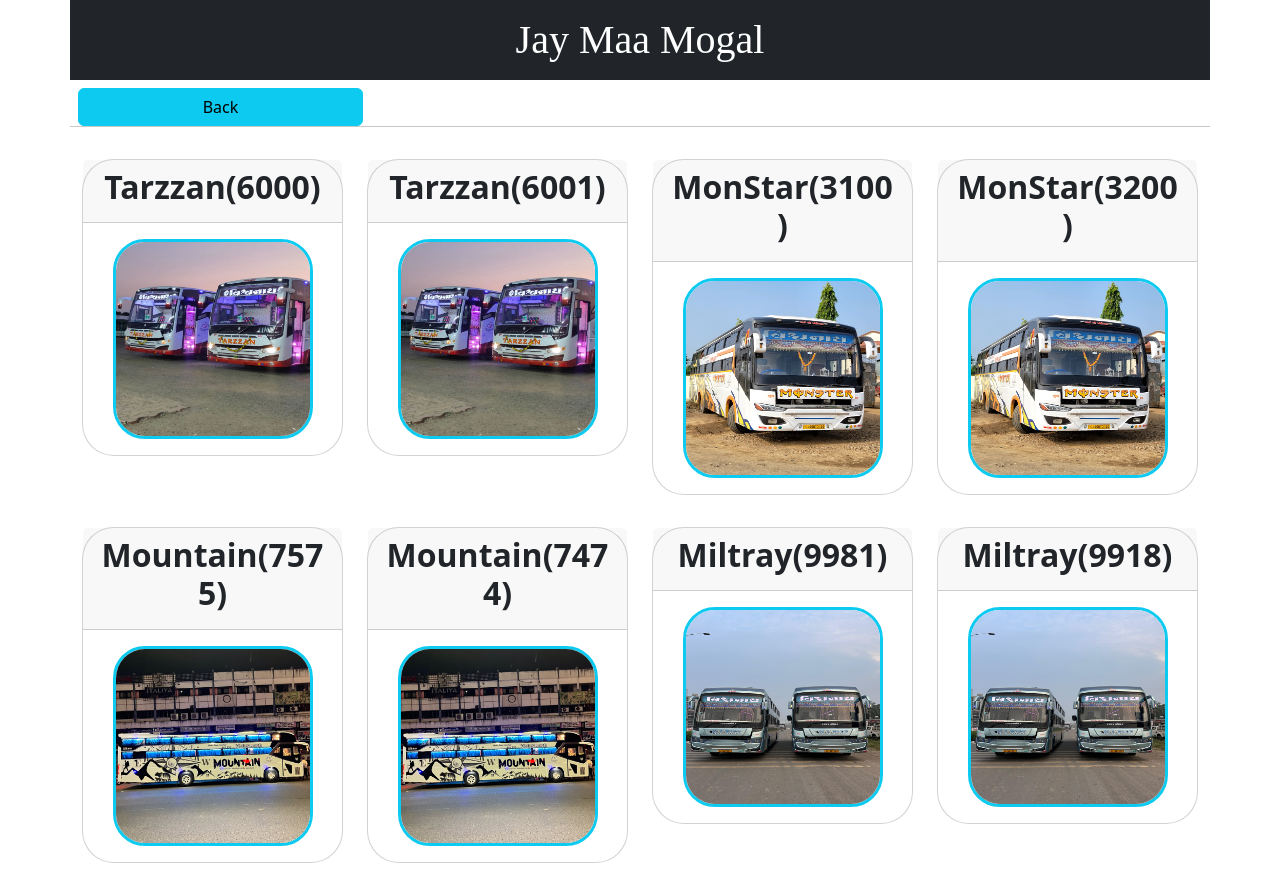
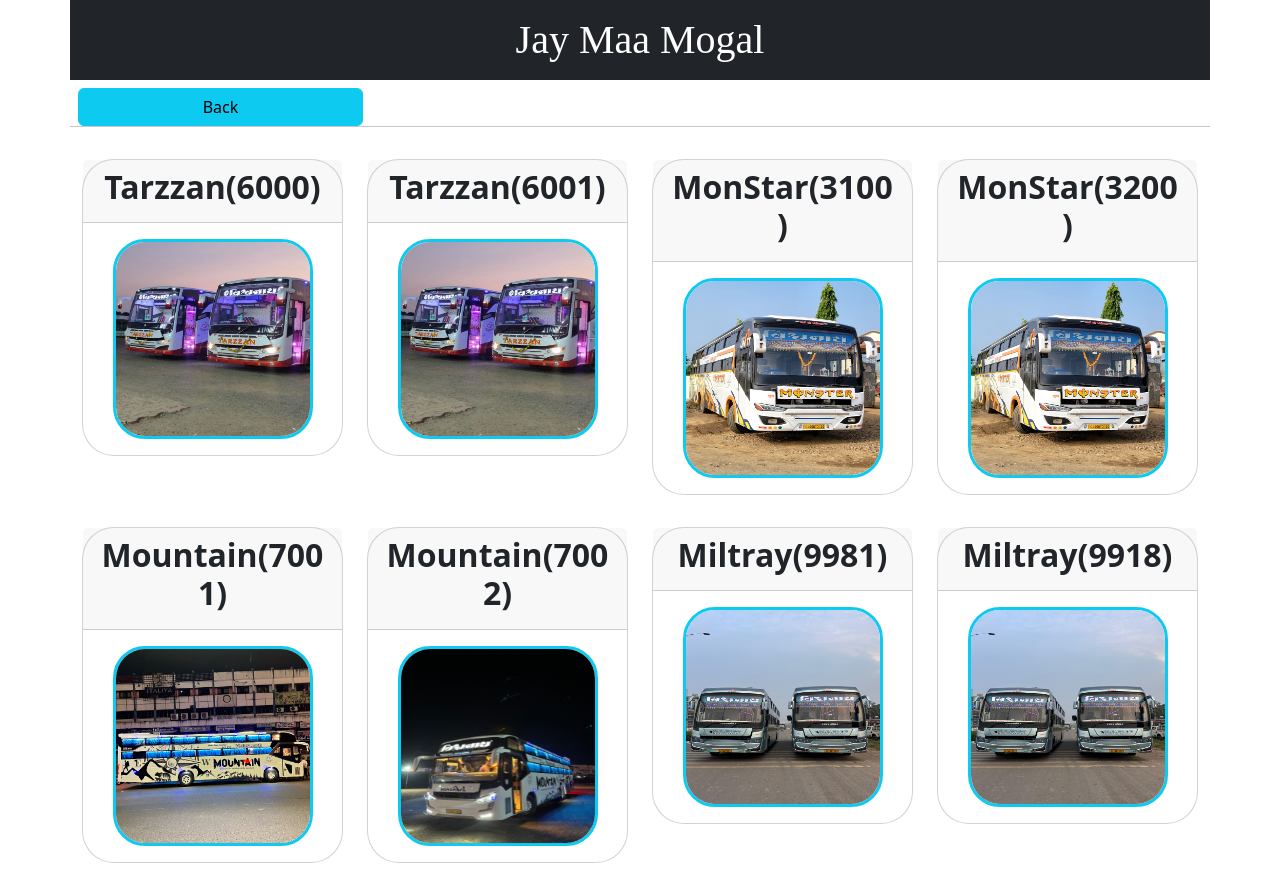
Before and after one commit to tejanimanan/vishwanath_travels, a React (Create React App) app: page /surat in a window 1280 px wide. Shown: the top 893 px of the page. Built offline with nearby package versions, Linux system fonts and the light colour scheme; a web font is replaced by a local one.

Commit message:
image setting

```diff
--- a/src/Componet/BusBooking.js
+++ b/src/Componet/BusBooking.js
@@ -274,11 +274,11 @@ export default function BusBooking() {
             <h5 className="text-center">નીચે  (Lower Deck)</h5>
             {renderDeck(lowerDeckLayout, reservedSeatNumbers, handleSeatClick)}
           </div>
-          {busId === 'Mountain7474' && (
+          {busId === 'Mountain7002' && (
             <img src="/mountain-2.jpg" alt="Tarzzan" className='mt-5' style={{ width: "300px", height: "300px", borderRadius: 8 }} onError={e => e.target.style.display = 'none'} />
           )}
-          {busId === 'Mountain7575' && (
-            <img src="/mountain-2.jpg" alt="Tarzzan" className='mt-5' style={{ width: "300px", height: "300px", borderRadius: 8 }} onError={e => e.target.style.display = 'none'} />
+          {busId === 'Mountain7001' && (
+            <img src="/mountain-6.jpg" alt="Tarzzan" className='mt-5' style={{ width: "300px", height: "300px", borderRadius: 8 }} onError={e => e.target.style.display = 'none'} />
           )}
           {busId === 'Tarzzan6000' && (
             <img src="/v1.png" alt="Tarzzan" className='mt-5' style={{ width: "300px", height: "300px", borderRadius: 8 }} onError={e => e.target.style.display = 'none'} />
--- a/src/Componet/Surat.js
+++ b/src/Componet/Surat.js
@@ -54,9 +54,9 @@ export default function Surat() {
                         </div>
                     </div>
                     <div className='col-lg-3 my-3  rounded-5' >
-                        <div className='card rounded-5' style={{cursor:'pointer'}} onClick={() => handleCardClick('Mountain7575')}>
+                        <div className='card rounded-5' style={{cursor:'pointer'}} onClick={() => handleCardClick('Mountain7001')}>
                             <div className='card-header'>
-                                <h2 className='fw-bold'>Mountain(7575)</h2>
+                                <h2 className='fw-bold'>Mountain(7001)</h2>
                             </div>
                             <div className='card-body'>
                                 <img src='mountainslider.jpg' className='rounded-5 border-3 border border-info' width="200px" height="200px"  alt='..'></img>
@@ -64,12 +64,12 @@ export default function Surat() {
                         </div>
                     </div>
                     <div className='col-lg-3 my-3  rounded-5' >
-                        <div className='card rounded-5' style={{cursor:'pointer'}} onClick={() => handleCardClick('Mountain7474')}>
+                        <div className='card rounded-5' style={{cursor:'pointer'}} onClick={() => handleCardClick('Mountain7002')}>
                             <div className='card-header'>
-                                <h2 className='fw-bold'>Mountain(7474)</h2>
+                                <h2 className='fw-bold'>Mountain(7002)</h2>
                             </div>
                             <div className='card-body'>
-                                <img src='mountainslider.jpg' className='rounded-5 border-3 border border-info' width="200px" height="200px"  alt='..'></img>
+                                <img src='mountain-6.jpg' className='rounded-5 border-3 border border-info' width="200px" height="200px"  alt='..'></img>
                             </div>
                         </div>
                     </div>
```
